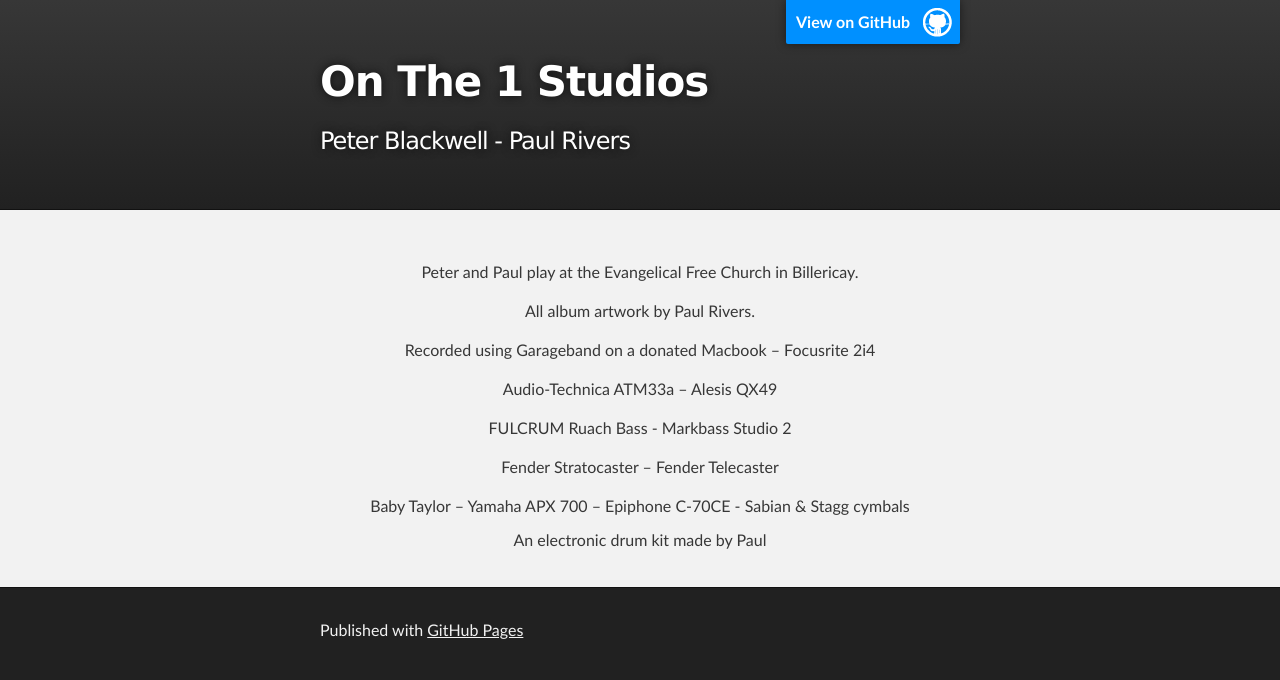
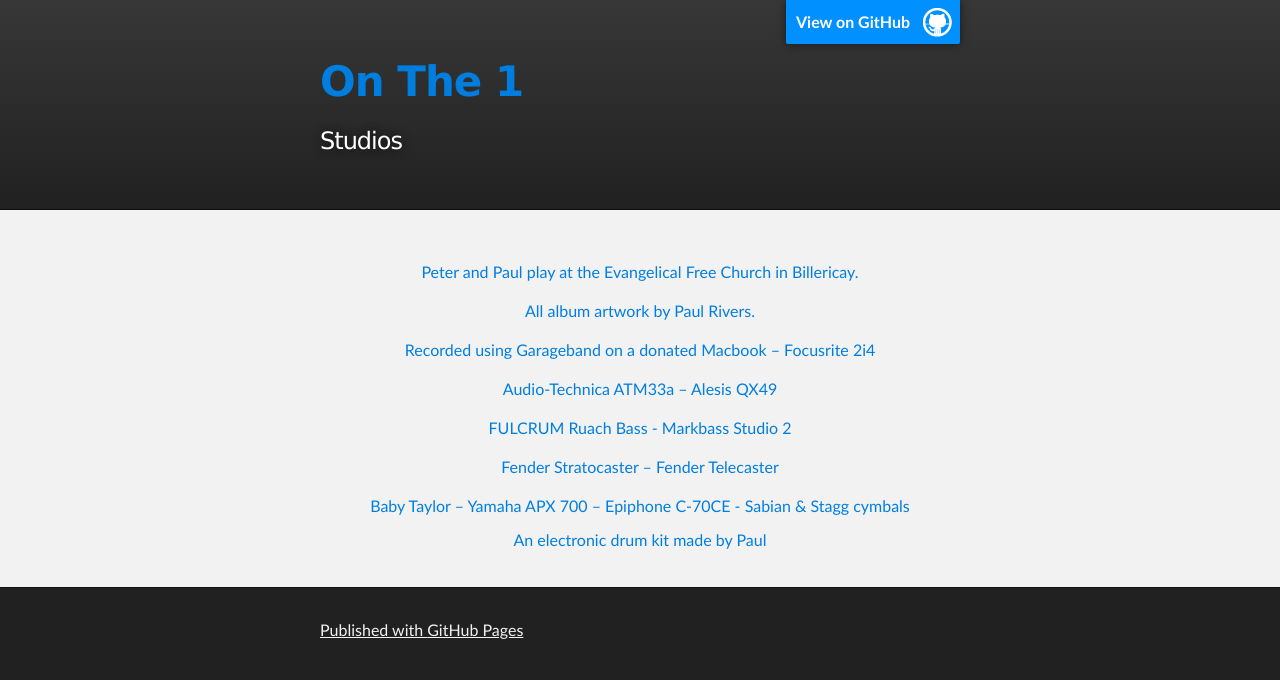
Before and after one commit to peterblackwell/peterblackwell.github.com, a plain HTML site: page index.html in a window 1280 px wide. Drawn offline with Linux system fonts and the light colour scheme.

Commit message:
Update index.html

```diff
--- a/index.html
+++ b/index.html
@@ -18,8 +18,8 @@
         <header class="inner">
           <a id="forkme_banner" href="https://github.com/peterblackwell">View on GitHub</a>
 
-          <h1 id="project_title">On The 1 Studios</h1>
-          <h2 id="project_tagline">Peter Blackwell - Paul Rivers</h2>
+          <h1 id="project_title"><a href="http://pages.github.com">On The 1</h1>
+          <h2 id="project_tagline">Studios</h2>
 
         </header>
     </div>
```
